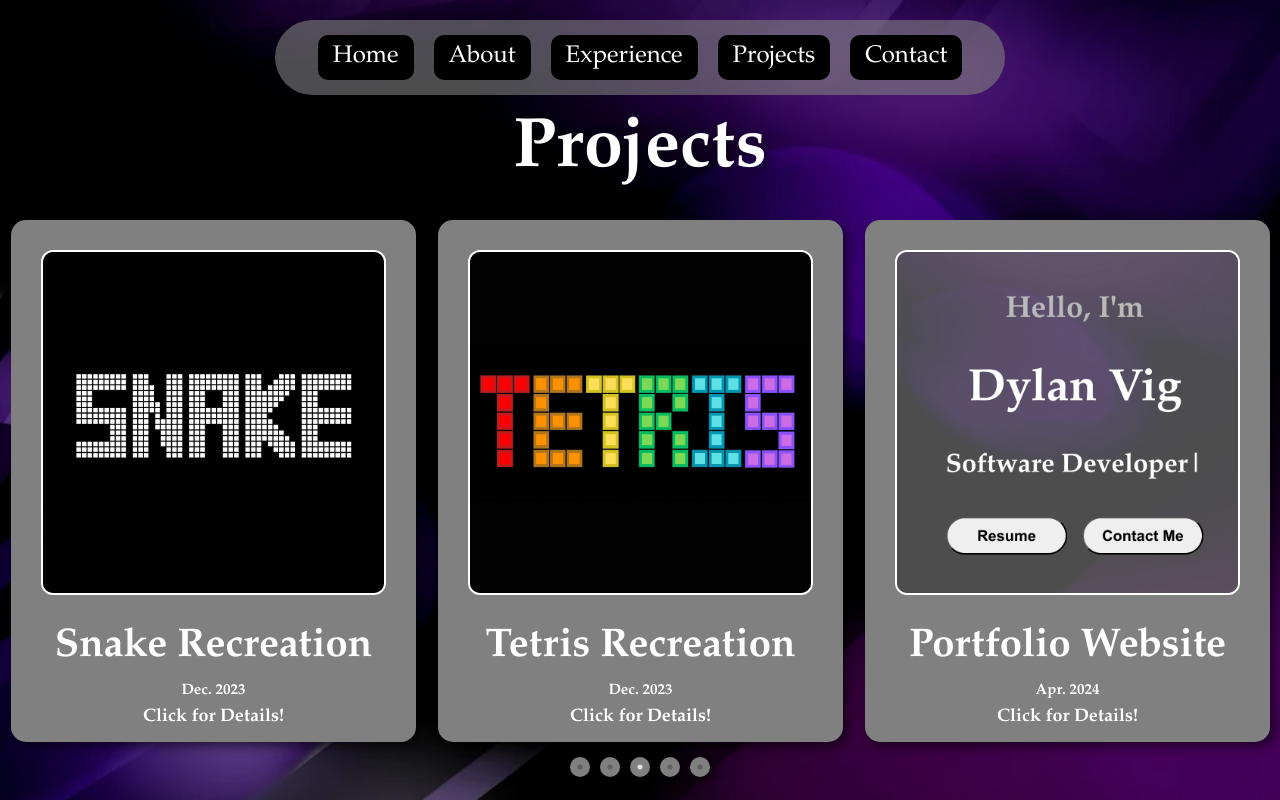
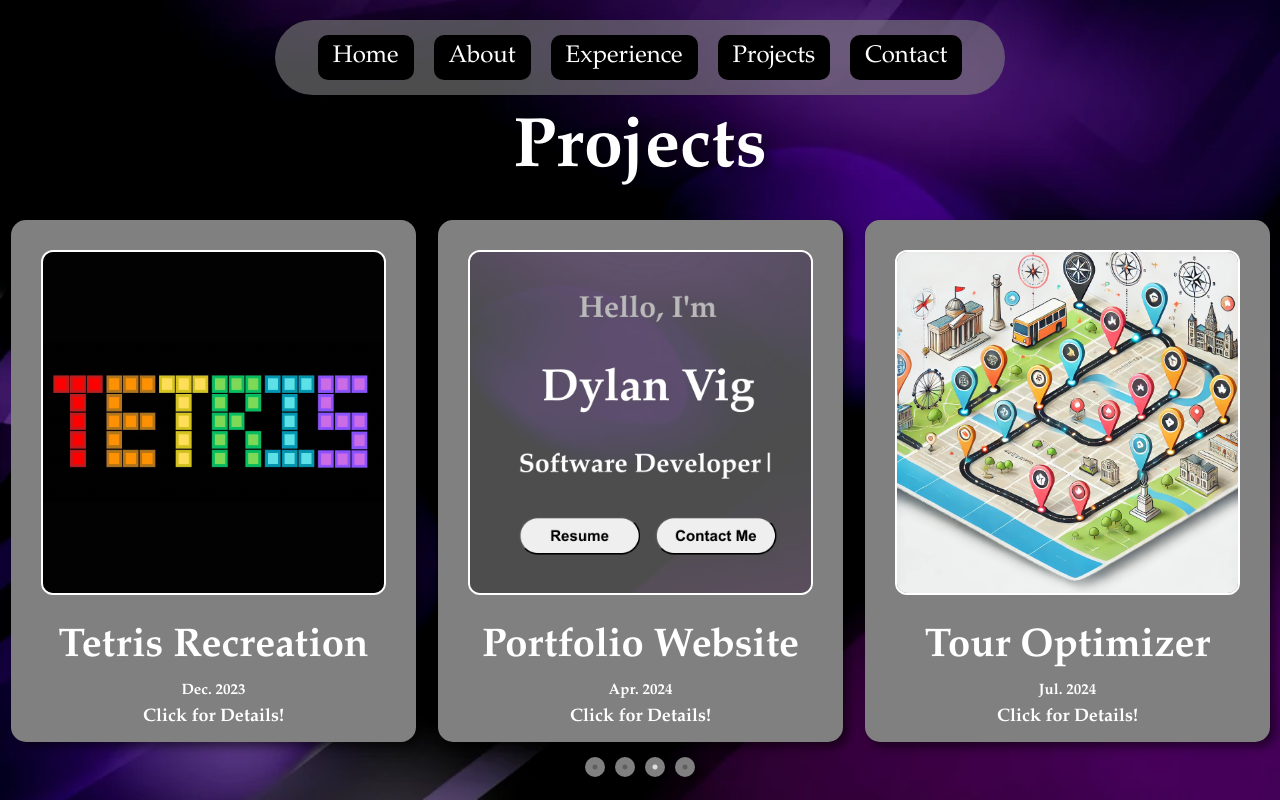
Before and after one commit to DylanVig/dylanvig.github.io, a React (Create React App) app: page /Projects in a window 1280 px wide. Built offline with nearby package versions, Linux system fonts and the light colour scheme.

Commit message:
Removed Data Discovery

```diff
--- a/src/components/ProjectSlider/ProjectData.js
+++ b/src/components/ProjectSlider/ProjectData.js
@@ -6,8 +6,6 @@ import portfolio1 from '../../assets/portfolio1.jpg'
 import portfolio2 from '../../assets/portfolio2.mov'
 import tour_optimizer1 from '../../assets/tour_optimizer1.jpg'
 import tour_optimizer2 from '../../assets/tour_optimizer2.mp4'
-import data_discovery1 from '../../assets/data_discovery1.jpg'
-import data_discovery2 from '../../assets/data_discovery2.mov'
 import progress from '../../assets/progress.jpg'
 
 export const PROJECTS = [
@@ -19,15 +17,6 @@ export const PROJECTS = [
         description: 'This is my tour guide optimizer, and my first larger scale project with a more complicated tech stack. When people travel to foreign countries, they often struggle planning their trip, deciding what tourist sites to travel to and when. This web application helps suggest tourist sites based on the city you travel to and optimizes the route to those sites. I also used algorithms such as backtracking and the Held-Karp algorithm to develop these optimized routes!',
         github: 'https://github.com/DylanVig/route-optimizer',
         skills: ['React.js', 'Spring Boot', 'PostgreSQL']
-    },
-    {
-        image: data_discovery1,
-        video: data_discovery2,
-        title: 'Data Discovery',
-        time: 'Aug. 2024',
-        description: 'This was the culmination of all of my researching and testing during my internship at Mage Data. I was tasked with enhancing the data discovery model by increasing the accuracy of its data categorizations. To do this, I looked into various machine learning and common regex libraries, eventually settling on the Capital One library. Overall, this experience was fantastic and it taught me how to use third-party libraries while also introducing me to Machine Learning and Cybersecurity.',
-        github: 'https://github.com/DylanVig/data-discovery-model',
-        skills: ['Python']
     },
     {
         image: snake1,
```
Also changed, not shown: src/assets/data_discovery1.jpg (deleted), 1 other file (tests, documents, lock files or other folders).
